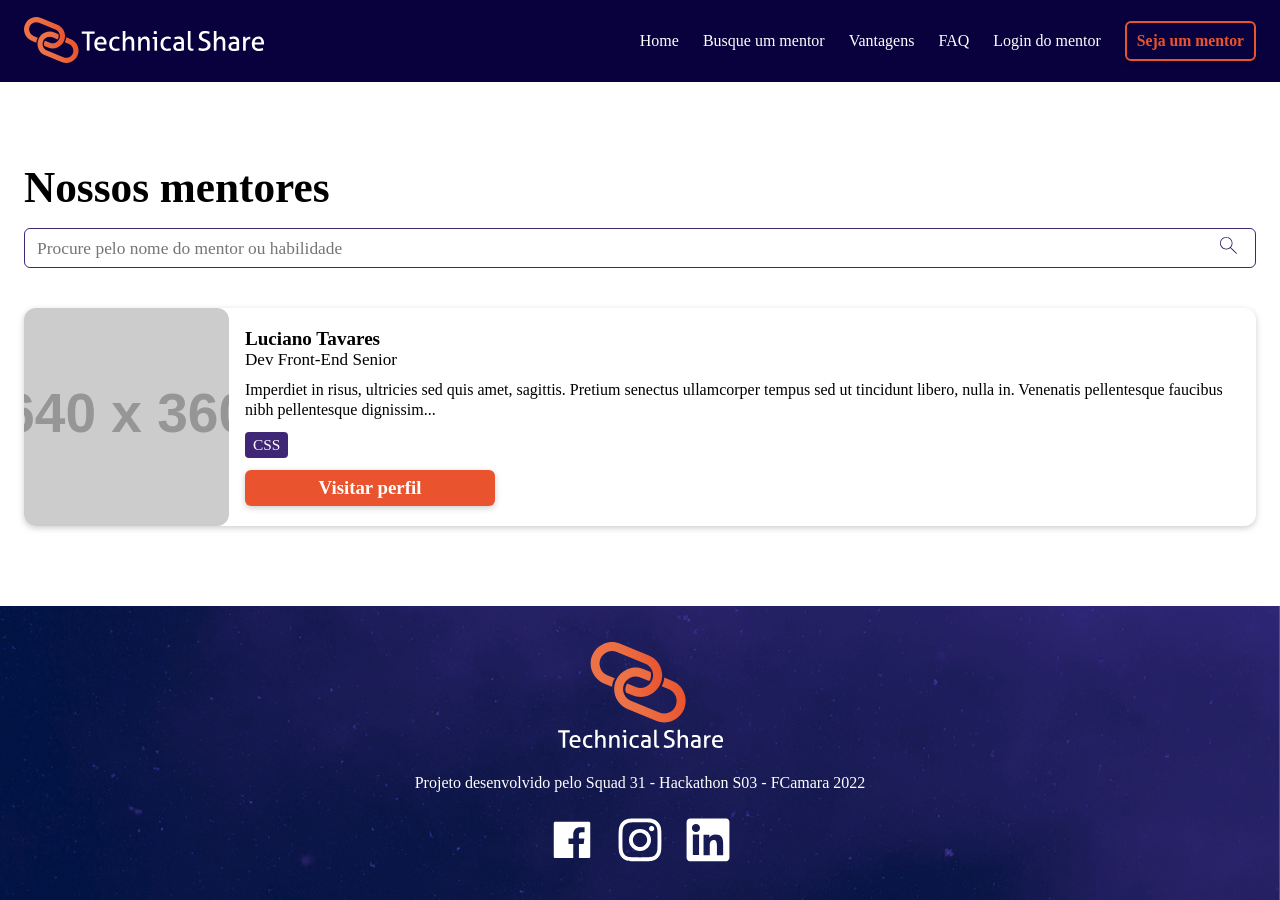
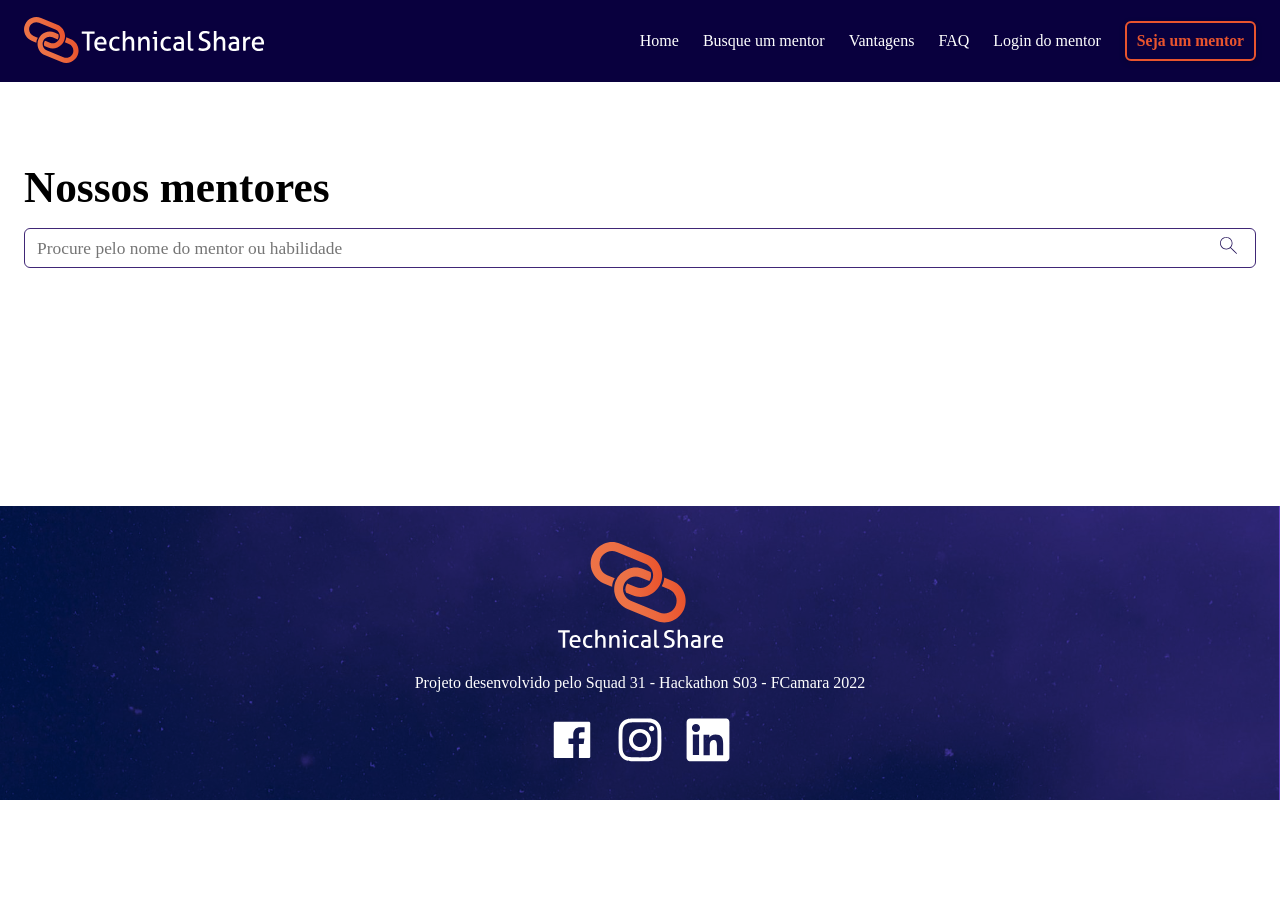
Before and after one commit to Hackathon-Fcamara/technical-share, a React (Create React App) app in the folder front-end/: page /findMentor in a window 1280 px wide. After the commit the page ends 800 px from the top, so only its background shows below. Built offline with nearby package versions, Linux system fonts and the light colour scheme; the HTML template or start-up script is replaced by a standard one; a web font is replaced by a local one.

Commit message:
refactor: varias alteroes de estrutura, estilo e comunicacao com api
- as alteracoes incluem os componentes BecomeMento, Benefits, Faq, FormSelect, Header, MentorBanner, SearchMentor, SignUpForm e PageSchedule

```diff
--- a/front-end/src/components/BecomeMentor/index.js
+++ b/front-end/src/components/BecomeMentor/index.js
@@ -33,7 +33,7 @@ export const BecomeMentor = () => {
           </p>
         </div>
         <a
-          href="/mentorPage"
+          href="/register"
           className={`globalBtn globalBtn--primary ${becomeMentor__ctaBtn}`}
         >
           Seja um mentor
--- a/front-end/src/components/Benefits/index.js
+++ b/front-end/src/components/Benefits/index.js
@@ -20,7 +20,7 @@ const {
 
 export const Benefits = () => {
   return (
-    <section className={benefits}>
+    <section className={benefits} id="benefits">
       <div className={benefits__container}>
         <h2 className={`${benefits__title} globalTitle`}>Vantagens</h2>
         <ul className={`${benefits__cardList}`}>
--- a/front-end/src/components/Faq/index.js
+++ b/front-end/src/components/Faq/index.js
@@ -20,7 +20,7 @@ const {
 
 export function Faq() {
   return (
-    <section className={faq}>
+    <section className={faq} id="faq">
       <div className={faq__container}>
         <div className={faq__selectWrapper}>
           <h2 className={`globalTitle ${faq__title}`}>FAQ</h2>
--- a/front-end/src/components/FormSelect/index.js
+++ b/front-end/src/components/FormSelect/index.js
@@ -1,7 +1,6 @@
 import React from "react";
 
 export const FormSelect = ({ labelText, idVal, optList, value, onChange }) => {
-
   return (
     <label htmlFor={idVal} className="globalForm__label">
       <span className="globalForm__labelText">{labelText}</span>
@@ -18,11 +17,7 @@ export const FormSelect = ({ labelText, idVal, optList, value, onChange }) => {
           </option>
           {optList.map((opt) => {
             return (
-              <option
-                key={`${index}-${opt}`}
-                value={opt}
-                className="contactForm__option"
-              >
+              <option value={opt} className="contactForm__option">
                 {opt}
               </option>
             );
--- a/front-end/src/components/Header/index.js
+++ b/front-end/src/components/Header/index.js
@@ -30,7 +30,7 @@ export const Header = () => {
   return (
     <header className={header}>
       <div className={header__container}>
-        <a href="/home" className={header__logoSm}>
+        <a href="/" className={header__logoSm}>
           <svg
             viewBox="0 0 30 26"
             fill="none"
@@ -74,14 +74,14 @@ export const Header = () => {
             </defs>
           </svg>
         </a>
-        <a href="/home" className={header__logoLg}>
+        <a href="/" className={header__logoLg}>
           <img src={logoLg} alt="Logo da Technical Share" />
         </a>
         <div className={header__menuWrapper}>
           <nav className={header__menu}>
             <ul className={header__menuList}>
               <li className="header__menuOpt">
-                <a href="/home" className={header__menuLink}>
+                <a href="/" className={header__menuLink}>
                   Home
                 </a>
               </li>
@@ -91,17 +91,17 @@ export const Header = () => {
                 </a>
               </li>
               <li className="header__menuOpt">
-                <a href="/home" className={header__menuLink}>
+                <a href="#benefits" className={header__menuLink}>
                   Vantagens
                 </a>
               </li>
               <li className="header__menuOpt">
-                <a href="/home" className={header__menuLink}>
+                <a href="#faq" className={header__menuLink}>
                   FAQ
                 </a>
               </li>
               <li className="header__menuOpt">
-                <a href="" className={header__menuLink}>
+                <a href="/register" className={header__menuLink}>
                   Login do mentor
                 </a>
               </li>
--- a/front-end/src/components/MentorBanner/index.js
+++ b/front-end/src/components/MentorBanner/index.js
@@ -13,9 +13,11 @@ const {
   mentorBanner__bio,
 } = styles;
 
-export const MentorBanner = () => {
+export const MentorBanner = ({ userList }) => {
+  return userList.map((user, index) => {
+    const { id, nome, cargo, descricao, skills } = user;
     return (
-    <article className={mentorBanner}>
+      <article key={id} className={mentorBanner}>
         <figure className="mentorBanner__imgWrapper">
           <img
             src="http://via.placeholder.com/640x360"
@@ -25,23 +27,27 @@ export const MentorBanner = () => {
         </figure>
         <div className={mentorBanner__content}>
           <div className={mentorBanner__textWrapper}>
-          <h3 className={mentorBanner__name}>Luciano Tavares</h3>
-          <span className={mentorBanner__role}>Dev Front-End Senior</span>
-          <p className={mentorBanner__bio}>
-            Imperdiet in risus, ultricies sed quis amet, sagittis. Pretium
-            senectus ullamcorper tempus sed ut tincidunt libero, nulla in.
-            Venenatis pellentesque faucibus nibh pellentesque dignissim...
-          </p>
+            <h3 className={mentorBanner__name}>{nome}</h3>
+            <span className={mentorBanner__role}>{cargo}</span>
+            <p className={mentorBanner__bio}>{descricao}</p>
           </div>
-        <ul className="mentorBanner__tagList">
-          <li className={mentorBanner__tag}>CSS</li>
+          <ul>
+            {skills.map((skill) => {
+              return (
+                <li key={skill.id} className={mentorBanner__tag}>
+                  {skill.skill}
+                </li>
+              );
+            })}
           </ul>
-        <button
+          <a
+            href="/schedule"
             className={`${mentorBanner__ctaBtn} globalBtn globalBtn--primary`}
           >
             Visitar perfil
-        </button>
+          </a>
         </div>
       </article>
     );
+  });
 };
--- a/front-end/src/components/MentorBanner/styles.module.css
+++ b/front-end/src/components/MentorBanner/styles.module.css
@@ -5,6 +5,10 @@
   box-shadow: 0px 2px 6px rgba(0, 0, 0, 0.2);
   border-radius: 1.2rem;
   overflow: hidden;
+}
+
+.mentorBanner:not(:last-child) {
+  margin-bottom: 1.8rem;
 }
 
 .mentorBanner__tag {
@@ -17,6 +21,10 @@
   display: inline-flex;
   align-items: center;
   border-radius: 0.4rem;
+}
+
+.mentorBanner__tag:not(:last-child) {
+  margin-right: 0.8rem;
 }
 
 .mentorBanner__textWrapper {
@@ -74,4 +82,8 @@
     font-weight: 700;
     height: 3.6rem;
   }
+
+  .mentorBanner:not(:last-child) {
+    margin-bottom: 3.2rem;
+  }
 }
--- a/front-end/src/components/SearchMentor/index.js
+++ b/front-end/src/components/SearchMentor/index.js
@@ -1,4 +1,6 @@
+import { useState } from "react";
 import { MentorBanner } from "../MentorBanner";
+import { api } from "../../services/api";
 
 // STYLES
 import styles from "./styles.module.css";
@@ -6,16 +8,26 @@ import styles from "./styles.module.css";
 const {
   search,
   search__container,
-  search__optWrapper,
   search__title,
   search__fieldWrapper,
   search__field,
-  search__optButton,
   search__mentorBannerWrapper,
   search__btn,
 } = styles;
 
 export const SearchMentor = () => {
+  const [searchValue, setSearchValue] = useState("");
+  const [userList, setUserList] = useState([]);
+
+  const fetchUser = (value) => {
+    api.get(`usuarios/nome/${value}`).then(({ data }) => {
+      if (data.length === 0) {
+        return;
+      }
+      setUserList(data);
+    });
+  };
+
   return (
     <section className={search}>
       <div className={search__container}>
@@ -26,8 +38,12 @@ export const SearchMentor = () => {
               className={search__field}
               type="text"
               placeholder="Procure pelo nome do mentor ou habilidade"
+              onChange={(e) => setSearchValue(e.target.value)}
             />
-            <button className={search__btn}>
+            <button
+              className={search__btn}
+              onClick={() => fetchUser(searchValue)}
+            >
               <svg
                 width="28"
                 height="28"
@@ -42,7 +58,7 @@ export const SearchMentor = () => {
               </svg>
             </button>
           </div>
-          <div className={search__optWrapper}>
+          {/* <div className={search__optWrapper}>
             <button className={search__optButton}>
               <span className="search__btnText">Organizar</span>
               <svg
@@ -120,11 +136,13 @@ export const SearchMentor = () => {
                 />
               </svg>
             </button>
+          </div> */}
+        </div>
+        {userList.length !== 0 && (
+          <div className={search__mentorBannerWrapper}>
+            <MentorBanner userList={userList} />
           </div>
-        </div>
-        <div className={search__mentorBannerWrapper}>
-          <MentorBanner />
-        </div>
+        )}
       </div>
     </section>
   );
--- a/front-end/src/components/SignUpForm/index.js
+++ b/front-end/src/components/SignUpForm/index.js
@@ -34,7 +34,6 @@ export const SignUp = () => {
   function removeSkill(index) {
     const newSkills = skills.filter((data, idx) => idx !== index);
 
-    console.log(newSkills);
     setSkills(newSkills);
   }
 
@@ -58,8 +57,6 @@ export const SignUp = () => {
       senha: senha,
       skills: skills,
     };
-
-    console.log(data);
 
     const response = await api.post("usuarios/cadastrar", data);
 
@@ -170,13 +167,7 @@ export const SignUp = () => {
             value={portifolio}
             onChange={(e) => setPortifolio(e.target.value)}
           />
-          <FormInput
-            labelText="Rede Social"
-            inputType="text"
-            idVal="social"
-            // value={}
-            // onChange={}
-          />
+          <FormInput labelText="Rede Social" inputType="text" idVal="social" />
           <button
             type="submit"
             className={`${signUpForm__btn} globalBtn globalBtn--primary`}
--- a/front-end/src/pages/PageSchedule/index.js
+++ b/front-end/src/pages/PageSchedule/index.js
@@ -1,11 +1,13 @@
 import { Header } from "../../components/Header";
 import { Footer } from "../../components/Footer";
+import { MentorSpecs } from "../../components/MentorSpecs";
 import { ContactForm } from "../../components/ContactForm";
 
 export const PageSchedule = () => {
   return (
     <>
       <Header />
+      <MentorSpecs />
       <ContactForm />
       <Footer />
     </>
```
Lines whose indentation alone changed are shown as unchanged.
